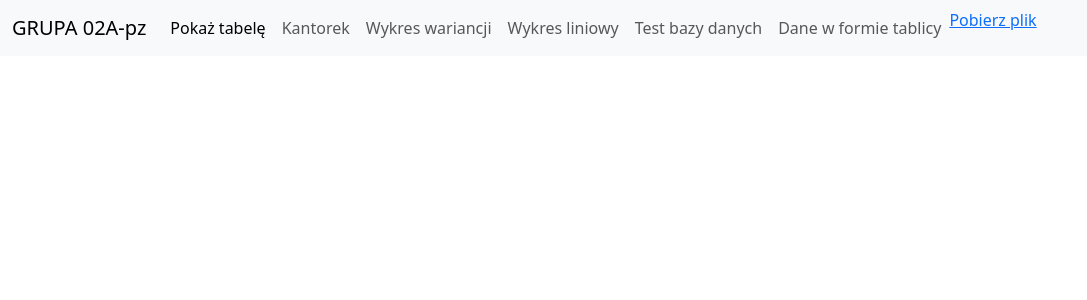
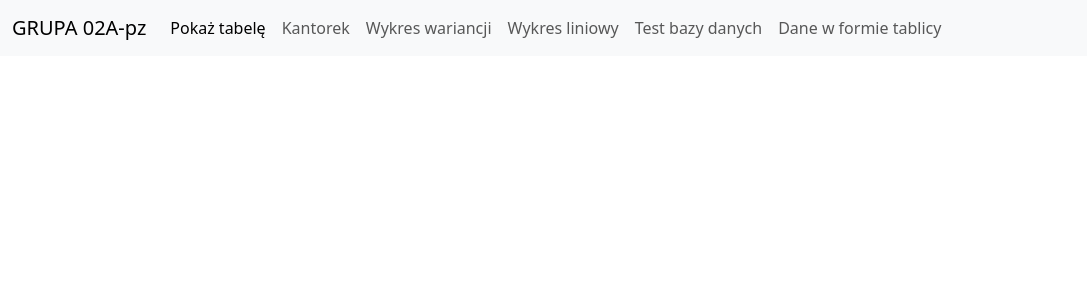
Before and after one commit to Thyrun/02A-pz, a Flask app: page / in a window 1280 px wide. Shown: the top 300 px of the page, without its empty margins (0-1087 px from the left). Run offline with Flask 3, Linux system fonts and the light colour scheme.

Commit message:
power_bi.pbix

```diff
--- a/templates/base.html
+++ b/templates/base.html
@@ -34,9 +34,9 @@
                     <li class="nav-item">
                         <a class="nav-link" href="/data/array">Dane w formie tablicy</a>
                     </li>
-                    <li class="nav-item">
-                        <a href="{{ url_for('download_file', filename='power_bi.pbix') }}">Pobierz plik</a>
-                    </li>
+<!--                    <li class="nav-item">-->
+<!--                        <a href="{{ url_for('download_file', filename='power_bi.pbix') }}">Pobierz plik</a>-->
+<!--                    </li>-->
                 </ul>
             </div>
         </div>
```
